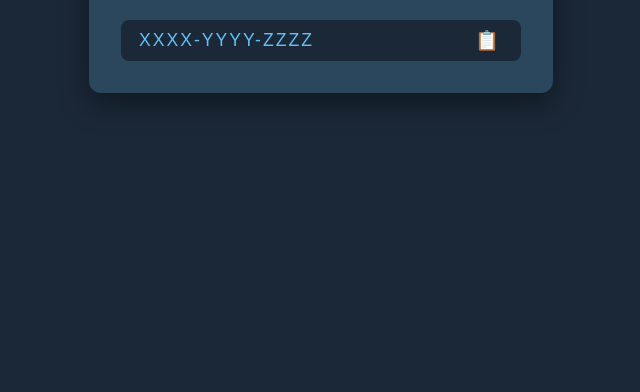
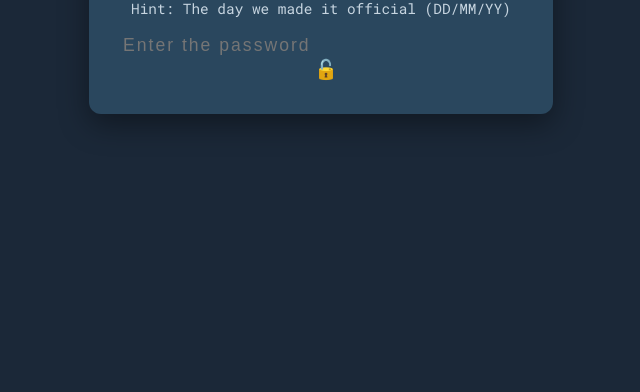
Before and after one commit to KrishnapriyaSkk/wallet-code, a plain HTML site: page index.html in a window 1280 px wide. Shown: the part 408-800 px from the top of the page, without its empty margins (319-959 px from the left). Drawn offline with Linux system fonts and the light colour scheme.

Commit message:
Update index.html

```diff
--- a/index.html
+++ b/index.html
@@ -43,7 +43,7 @@
       margin-top: 1rem;
     }
 
-    input {
+    input[type="text"], input[type="password"] {
       border: none;
       background: transparent;
       font-size: 1.1rem;
@@ -81,19 +81,54 @@
       vertical-align: middle;
       margin-right: 10px;
     }
+
+    .hint {
+      font-size: 0.9rem;
+      margin-bottom: 1rem;
+      color: #c7d5e0;
+    }
+
+    #walletSection {
+      display: none;
+    }
   </style>
 </head>
 <body>
   <div class="card">
-    <h1><img src="https://upload.wikimedia.org/wikipedia/commons/8/83/Steam_icon_logo.svg" class="steam-logo" alt="Steam Logo"/> Kichu's Steam Wallet Code</h1>
-    <div class="code-container">
-      <input type="text" id="steamCode" value="XXXX-YYYY-ZZZZ" disabled />
-      <button onclick="copyCode()" title="Copy to clipboard">📋</button>
+    <h1><img src="https://upload.wikimedia.org/wikipedia/commons/8/83/Steam_icon_logo.svg" class="steam-logo" alt="Steam Logo"/> Kichu's Steam Wallet Gift</h1>
+
+    <div id="passwordSection">
+      <p class="hint">Hint: The day we made it official (DD/MM/YY)</p>
+      <input type="password" id="passwordInput" placeholder="Enter the password" />
+      <button onclick="checkPassword()">🔓</button>
     </div>
-    <div class="copied" id="copiedMessage">Copied to clipboard 🎉</div>
+
+    <div id="walletSection">
+      <div class="code-container">
+        <input type="text" id="steamCode" value="" disabled />
+        <button onclick="copyCode()" title="Copy to clipboard">📋</button>
+      </div>
+      <div class="copied" id="copiedMessage">Copied to clipboard 🎉</div>
+    </div>
   </div>
 
   <script>
+    function checkPassword() {
+      const input = document.getElementById('passwordInput').value;
+      const correctPassword = '29/10/22';
+
+      if (input === correctPassword) {
+        // Hide password input section
+        document.getElementById('passwordSection').style.display = 'none';
+
+        // Show wallet section and inject code
+        document.getElementById('walletSection').style.display = 'block';
+        document.getElementById('steamCode').value = 'XXXX-YYYY-ZZZZ'; // Your real code goes here
+      } else {
+        alert('Incorrect password. Try again.');
+      }
+    }
+
     function copyCode() {
       const input = document.getElementById('steamCode');
       navigator.clipboard.writeText(input.value).then(() => {
```
